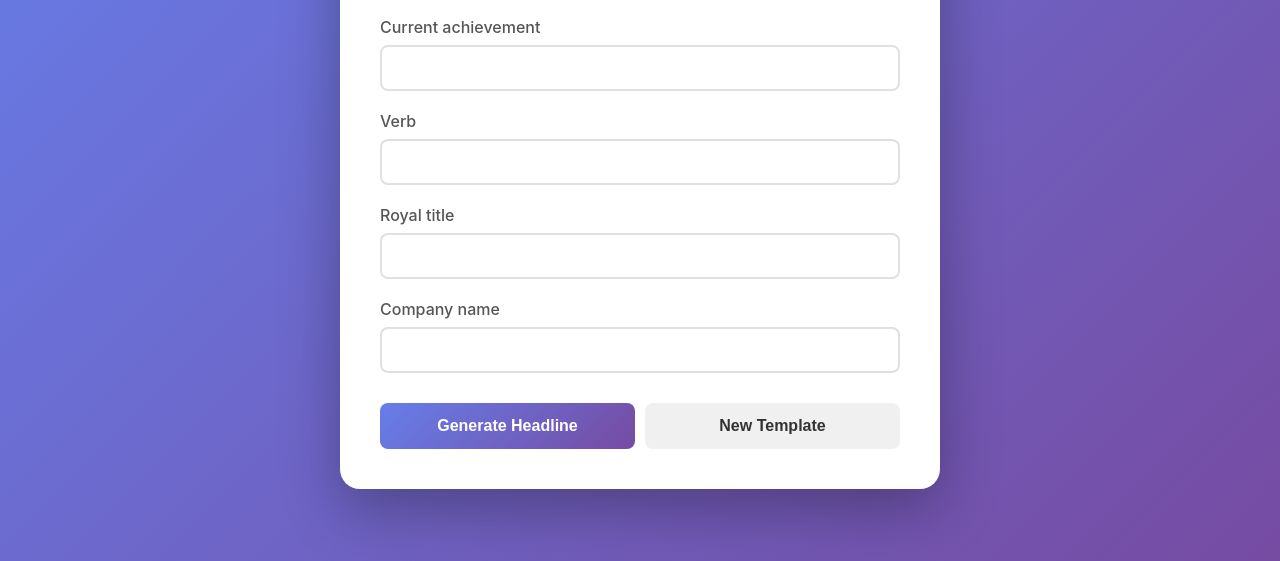
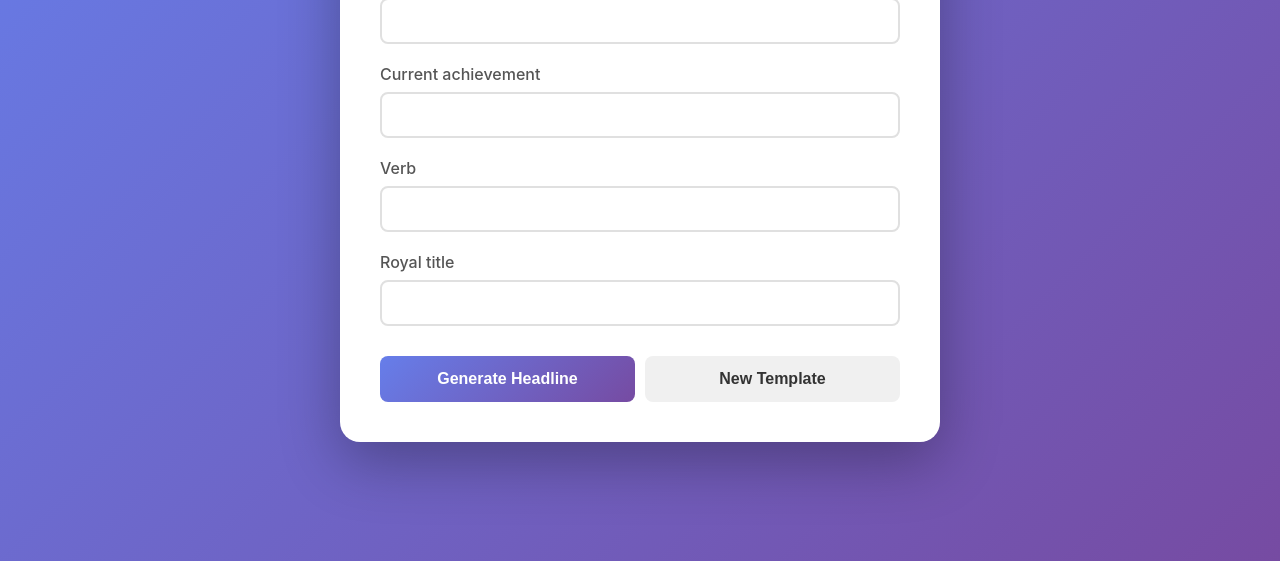
Before and after one commit to Nathaniel-A-Miller/linkedin-headline-generator, a plain HTML site: page index.html in a window 1280 px wide. Shown: the part 239-800 px from the top of the page. Drawn offline with Linux system fonts and the light colour scheme.

Commit message:
Update field labels and data generation logic

```diff
--- a/index.html
+++ b/index.html
@@ -187,7 +187,7 @@
                 fields: [
                     { label: "A kind of work", key: "fieldA" },
                     { label: "Another kind of work", key: "fieldB" },
-                    { label: "Activities (plural)", key: "impact" }
+                    { label: "What happens when you walk in a room?", key: "impact" }
                 ],
                 generate: (data) => `Love child of ${data.fieldA} and ${data.fieldB} | Making ${data.impact} happen`
             },
@@ -197,19 +197,19 @@
                     { label: "Your industry", key: "industry" },
                     { label: "Something old", key: "oldWay" },
                     { label: "Something new", key: "newWay" },
-                    { label: "A superhero's name", key: "superpower" },
-                    { label: "A work skill", key: "workSkill"}
+                    { label: "Your superpower", key: "superpower" }
                 ],
-                generate: (data) => `${data.industry} rebel with a cause | Turning the ${data.oldWay} into ${data.newWay} | ${data.superpower} of ${data.workSkill}`
+                generate: (data) => `${data.industry} rebel with a cause | Turning ${data.oldWay} into ${data.newWay} | ${data.superpower}`
             },
             {
                 name: "The Manifesto",
                 fields: [
                     { label: "A skill", key: "skill" },
                     { label: "Bold claim", key: "boldClaim" },
+                    { label: "Company name", key: "company" },
                     { label: "Something you wouldn't say at work", key: "quirkyTouch" }
                 ],
-                generate: (data) => `Professional ${data.skill} slinger | "${data.boldClaim}" | ${data.quirkyTouch}`
+                generate: (data) => `Professional ${data.skill} slinger | ${data.boldClaim} | ${data.company} | ${data.quirkyTouch}`
             },
             {
                 name: "The Origin Story",
@@ -217,10 +217,9 @@
                     { label: "Humble beginning", key: "beginning" },
                     { label: "Current achievement", key: "achievement" },
                     { label: "Verb", key: "mission" },
-                    { label: "Royal title", key: "title" },
-                    { label: "Company name", key: "companyName" }
+                    { label: "Royal title", key: "title" }
                 ],
-                generate: (data) => `From ${data.beginning} to ${data.achievement} | Now helping others ${data.mission} | ${data.title} @ ${data.companyName}`
+                generate: (data) => `From ${data.beginning} to ${data.achievement} | Now helping others ${data.mission} | ${data.title}`
             },
             {
                 name: "The Triple Threat",
@@ -248,7 +247,7 @@
                     { label: "Skill 1", key: "skill1" },
                     { label: "Skill 2", key: "skill2" },
                     { label: "Dynamic adjective", key: "outcome" },
-                    { label: "Work-related noun", key: "title" },
+                    { label: "Work-related adjective", key: "title" },
                     { label: "Personality trait", key: "trait" }
                 ],
                 generate: (data) => `Mixing ${data.skill1} + ${data.skill2} to create ${data.outcome} magic | ${data.title} Guru | ${data.trait} optimist`
@@ -268,7 +267,7 @@
                     { label: "Boring thing", key: "boringThing" },
                     { label: "Exciting thing", key: "excitingThing" },
                     { label: "Positive emotion", key: "creativeTitle" },
-                    { label: "A social cause", key: "cause" }
+                    { label: "A cause", key: "cause" }
                 ],
                 generate: (data) => `Turning ${data.boringThing} into ${data.excitingThing} | ${data.creativeTitle} Creator | Champion of ${data.cause}`
             },
@@ -277,7 +276,7 @@
                 fields: [
                     { label: "Job title", key: "jobTitle" },
                     { label: "Passion project", key: "passion" },
-                    { label: "Something abstract", key: "vision" },
+                    { label: "Something that can be built", key: "vision" },
                     { label: "Random emotion", key: "motivation" }
                 ],
                 generate: (data) => `${data.jobTitle} by day, ${data.passion} by night | Building ${data.vision} | Fueled by ${data.motivation}`
@@ -316,7 +315,7 @@
             const formData = new FormData(e.target);
             const data = {};
             formData.forEach((value, key) => {
-                data[key] = value.trim();
+                data[key] = value.trim().toLowerCase();
             });
 
             const headline = currentTemplate.generate(data);
```
